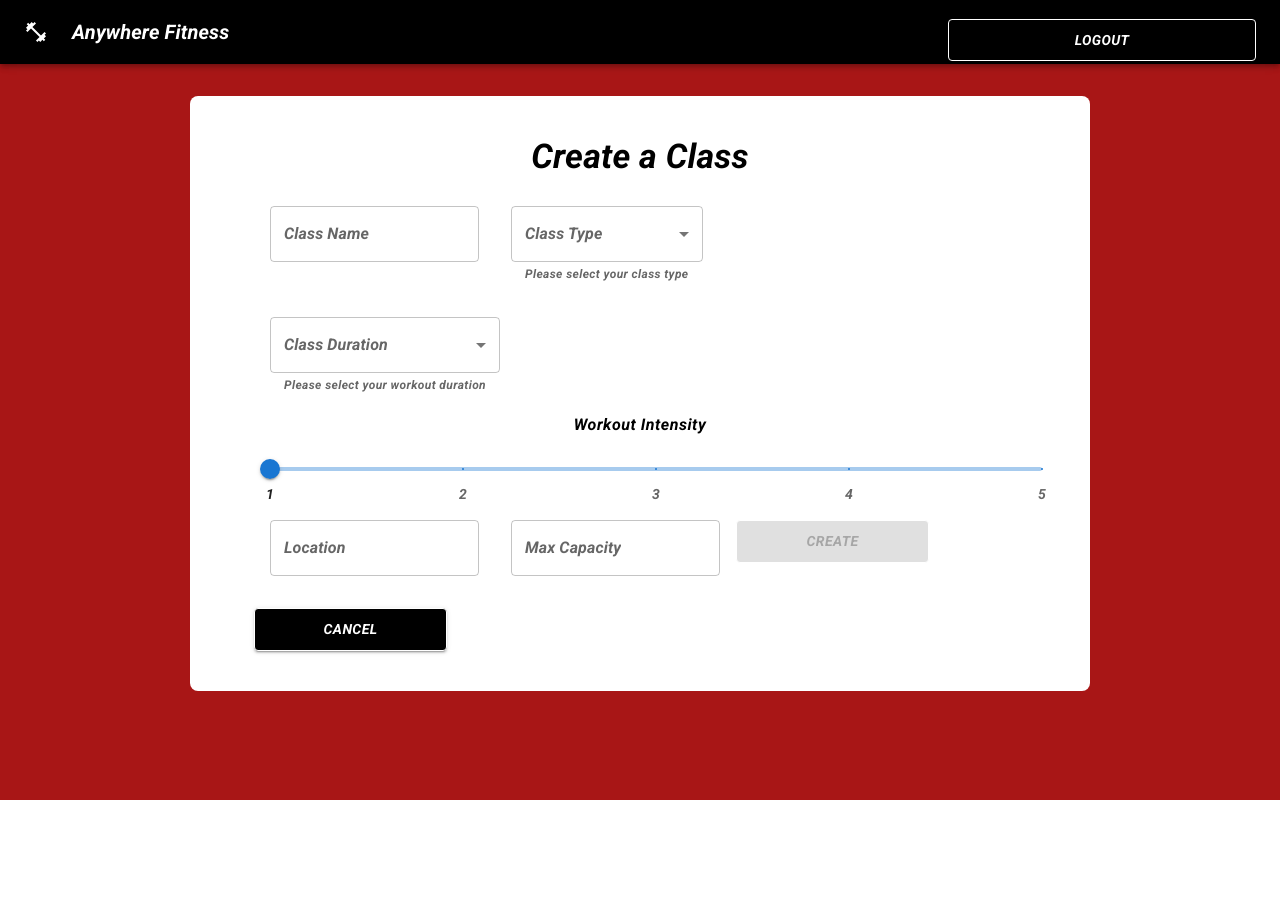
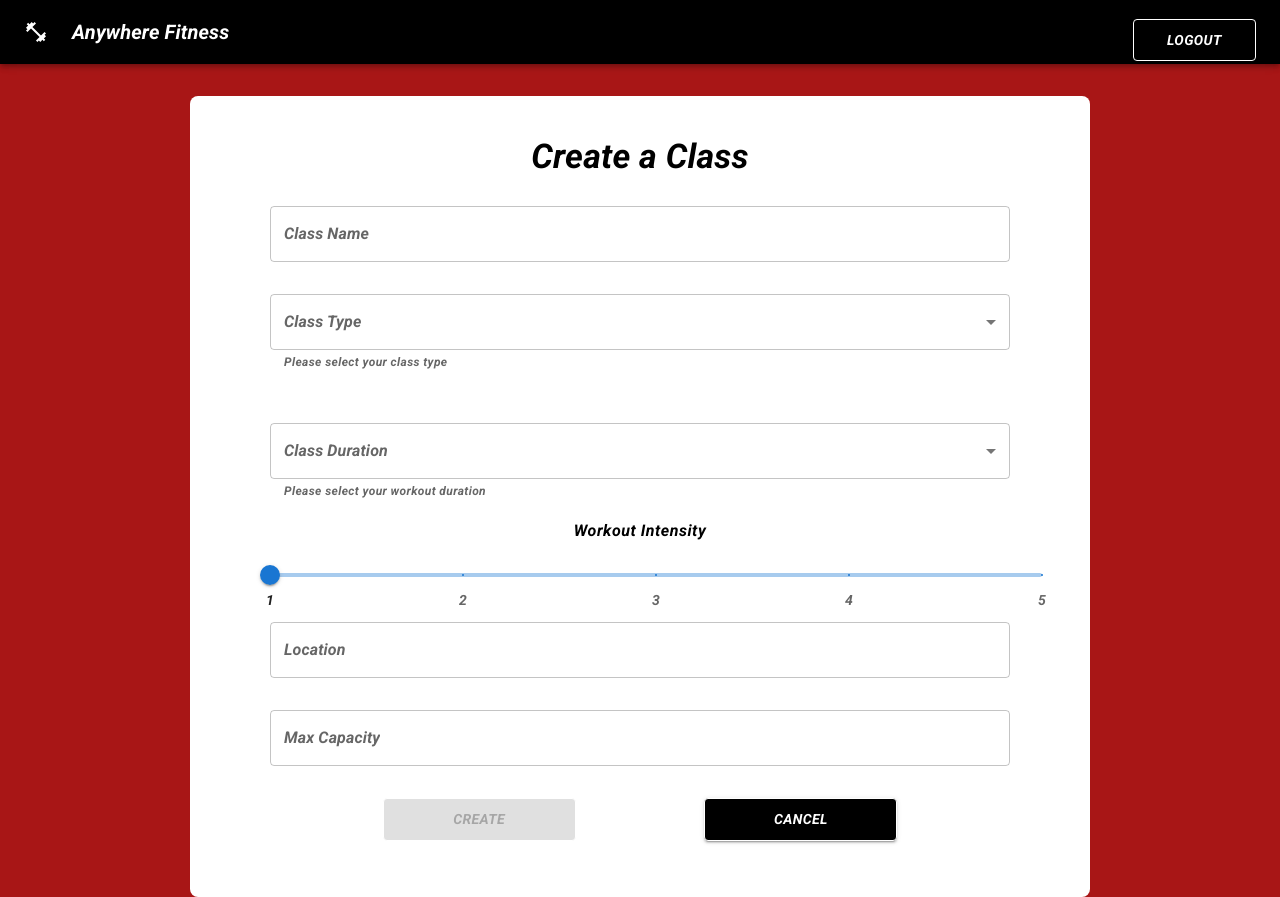
Before and after one commit to fitness-anytime/fitness-anytime-frontend, a React (Create React App) app: page /createclass in a window 1280 px wide. Before the commit the page ends 800 px from the top, so only its background shows below. Built offline with nearby package versions, Linux system fonts and the light colour scheme; sample sign-in values are in the browser's storage.

Commit message:
styling complete

```diff
--- a/src/components/NavBar.js
+++ b/src/components/NavBar.js
@@ -49,11 +49,16 @@ export default function NavBar({ isLoggedIn, setIsLoggedIn }) {
             Anywhere Fitness
           </Typography>
           {isLoggedIn ? (
-            <Button onClick={handleLogout} color="inherit">
+            <Button
+              className="navButton"
+              onClick={handleLogout}
+              color="inherit"
+            >
               Logout
             </Button>
           ) : (
             <Button
+            className="navButton"
               onClick={() => {
                 navigate("/login");
               }}
--- a/src/components/instructor/ClassForm.js
+++ b/src/components/instructor/ClassForm.js
@@ -103,6 +103,12 @@ const initialDisabled = true;
 const StyledFormContainer = styled.main`
   margin-top: 2rem;
 
+  form {
+    display: flex;
+    flex-direction: column;
+    justify-content: center;
+  }
+
   .MuiContainer-root {
     background-color: white;
     border-radius: 0.5rem;
@@ -123,6 +129,14 @@ const StyledFormContainer = styled.main`
 
     line-height: 1.66;
     letter-spacing: 0.03333em;
+  }
+
+  @media (min-width: 500px) {
+    div.buttons {
+      display: flex;
+      width: 100%;
+      justify-content: space-evenly;
+    }
   }
 `;
 
@@ -310,6 +324,7 @@ export default function ClassForm({ reschedule, update }) {
           >
             Workout Intensity
           </Typography>
+
           <Slider
             aria-label="Custom marks"
             defaultValue={1}
@@ -351,6 +366,7 @@ export default function ClassForm({ reschedule, update }) {
             helperText={formErrors.maxCapacity}
           />
 
+          <div className="buttons">
             <Button
               type="submit"
               fullWidth
@@ -363,9 +379,11 @@ export default function ClassForm({ reschedule, update }) {
               {update && "Update"}
               {!reschedule && !update && "Create"}
             </Button>
+
             <Button
               fullWidth
               variant="contained"
+              sx={{ mt: 3, mb: 2 }}
               color="error"
               onClick={() => {
                 navigate("/instructor");
@@ -373,6 +391,7 @@ export default function ClassForm({ reschedule, update }) {
             >
               Cancel
             </Button>
+          </div>
         </Box>
       </Container>
     </StyledFormContainer>
--- a/src/index.css
+++ b/src/index.css
@@ -28,6 +28,10 @@ button.MuiButton-root {
     margin-top: 1rem;
     width: 25%;
   }
+
+  button.MuiButton-root.navButton {
+    width: 10%;
+  }
 }
 
 label.MuiFormControlLabel-root.MuiFormControlLabel-labelPlacementEnd.formControl.css-1eix88o-MuiFormControlLabel-root {
```
Lines whose indentation alone changed are shown as unchanged.
